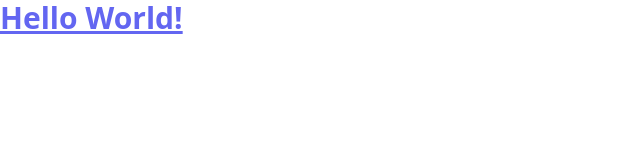
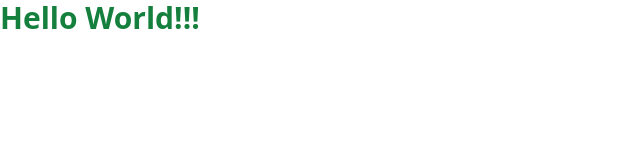
Before and after one commit to Shamidinoff/TailwindCSS_practice, a website: page index.html in a window 1280 px wide. Shown: the whole page, without its empty margins (0-640 px from the left). Drawn offline with Linux system fonts and the light colour scheme.

Commit message:
Tailwind CSS - Practice

```diff
--- a/index.html
+++ b/index.html
@@ -7,6 +7,6 @@
     <title>Tailwind CSS</title>
   </head>
   <body>
-    <h1 class="text-3xl font-bold underline text-indigo-500">Hello World!</h1>
+    <h1 class="text-3xl font-bold text-green-700">Hello World!!!</h1>
   </body>
 </html>
```
Also changed, not shown: public/styles.css.
